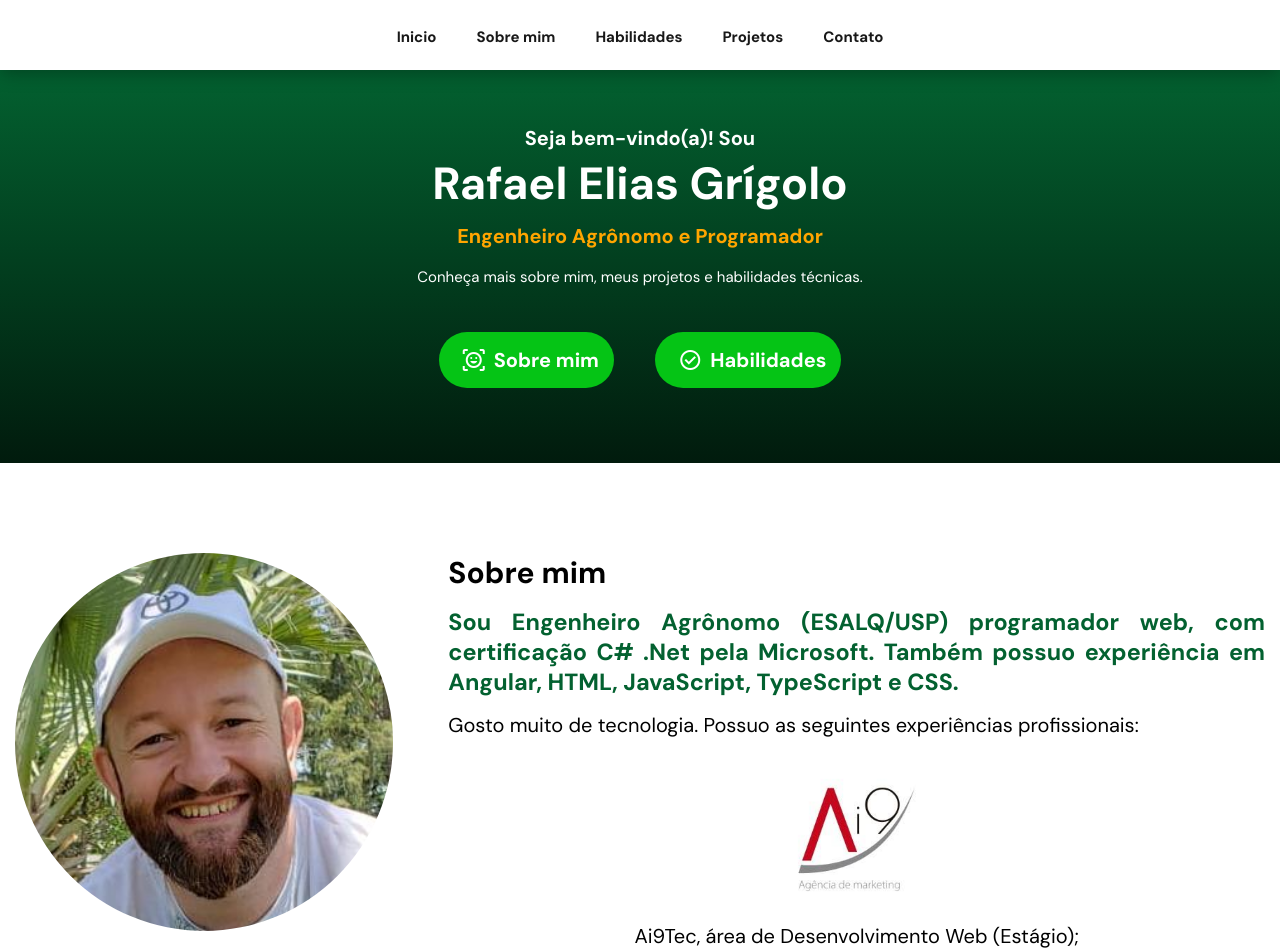
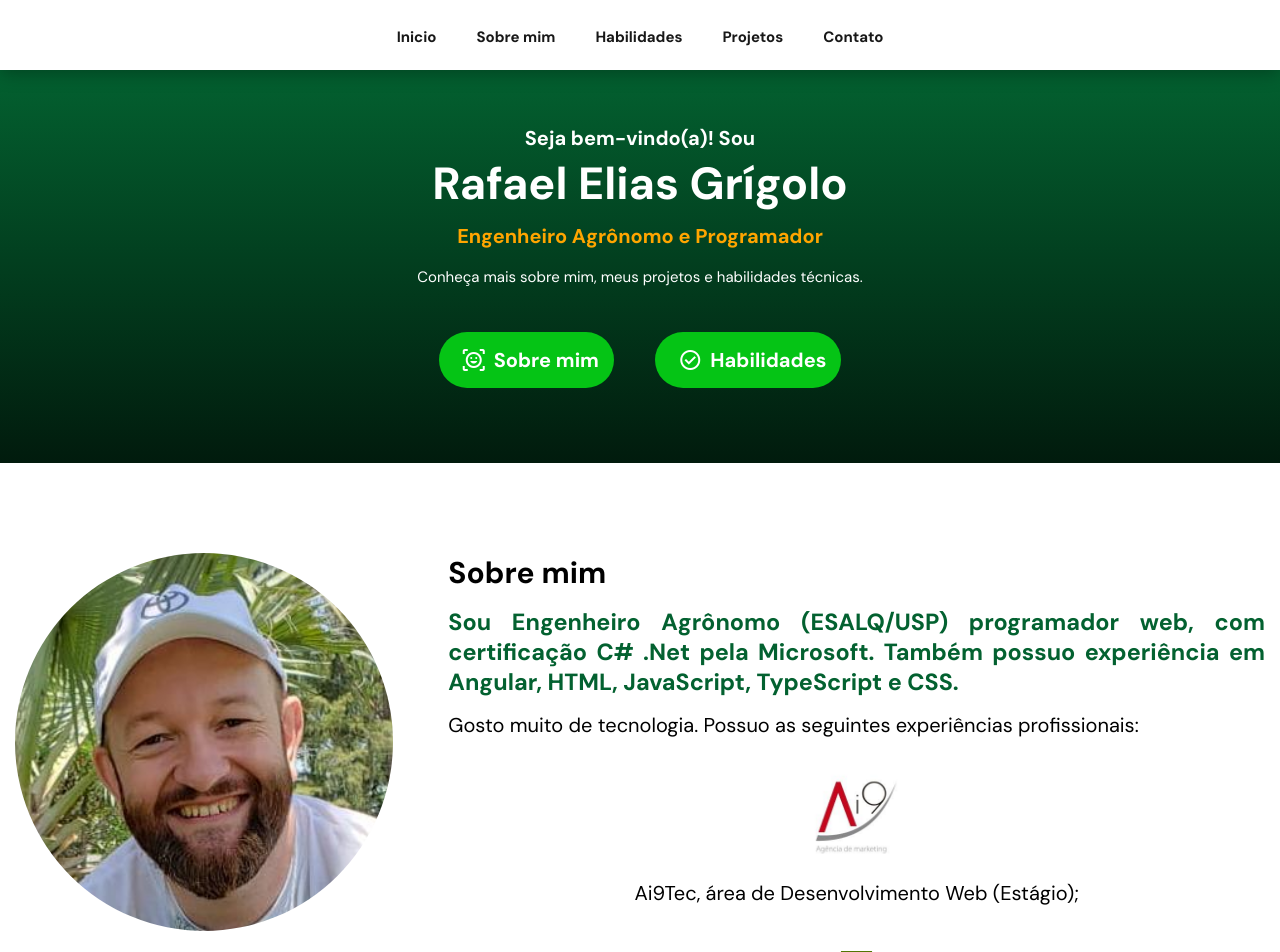
Before and after one commit to rafaeleliasgri/pagina-pessoal, an Angular app: page / in a window 1280 px wide. Shown: the top 952 px of the page. Built offline with nearby package versions, Linux system fonts and the light colour scheme.

Commit message:
ajuste imagem ai9

```diff
--- a/src/app/home/home.component.css
+++ b/src/app/home/home.component.css
@@ -147,7 +147,7 @@
 } */
 
 .about .box .text .experiencia1 img.ai9 {
-    width: 140px;
+    width: 97px;
 }
 
 .about .box .text .experiencia2 img.esalq {
```
Also changed, not shown: 1 other file (tests, documents, lock files or other folders).
